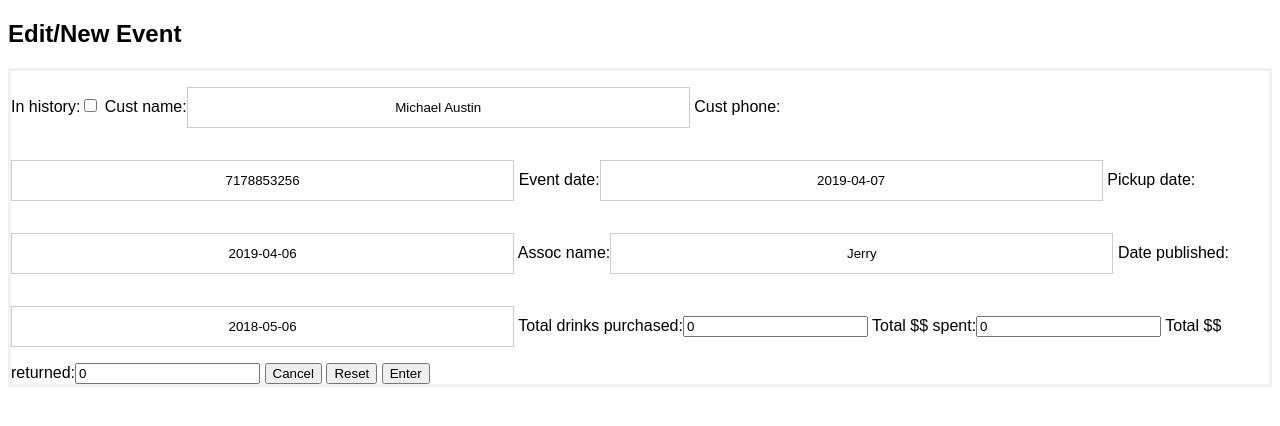
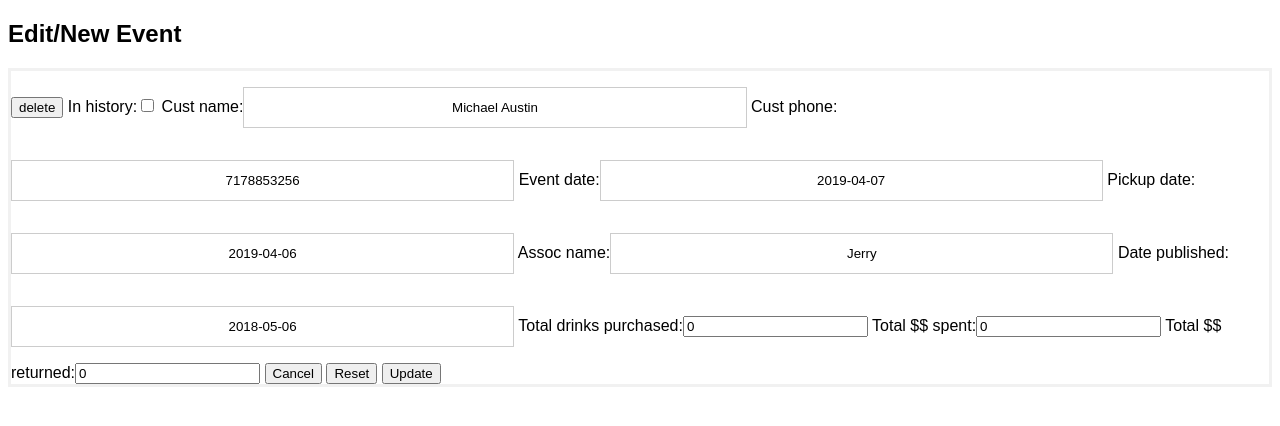
Before and after one commit to MAustin428/event_planner, a Django app: page /edit/37/ in a window 1280 px wide. Shown: the top 426 px of the page. Run offline with Django 3.2, Linux system fonts and the light colour scheme; data comes from the database, SQL or seed files in the repository; both versions use the stored data as it was after the commit.

Commit message:
Back to square -1

```diff
--- a/ep/templates/ep/InformationReader.html
+++ b/ep/templates/ep/InformationReader.html
@@ -68,7 +68,9 @@ span.psw {
 
 <h2>Edit/New Event</h2>
 
-<form action="{% url 'ep:new' %}" method="post">
+<form action="{% url return_func %}" method="post">
+  <input type="submit" name="delete" value="delete">
+
   {% csrf_token %}
 	<!---Customer Name: <input type="text" name="cust_name" value=""><br>
 	Customer Phone #: <input type="text" name="cust_phone" value=""><br>
@@ -80,9 +82,10 @@ span.psw {
 	Return amount: <input type="text" name="return_amt" value=""><br>-->
 
   {{ form }}
-<input type="submit" name="cancel" value="Cancel" formnovalidate="formnovalidate">
-<input type="reset" value="Reset">
-<input type="submit" name="submit" value="Enter">
+
+  <input type="submit" name="cancel" value="Cancel">
+  <input type="reset" value="Reset">
+  <input type="submit" name="submit" value={{ button_value }}>
 </form>
 
 </body>
--- a/ep/templates/ep/summary.html
+++ b/ep/templates/ep/summary.html
@@ -29,7 +29,7 @@
 	      <td>{{ event.cust_name }}</td>
 	      <td>{{ event.event_date }}</td>
 	      <td>{{ event.assoc_name }}</td>
-	      <td class="button"><a href="{% url 'ep:view_event' %}">View</a></td>
+	      <td class="button"><a href="{% url 'ep:view_event' pk=event.pk%}">View</a></td>
 	      <td class="button"><a href="{% url 'ep:update' pk=event.pk %}">Edit</a></td>
 	    </tr>
 	{% endfor %}
--- a/ep/urls.py
+++ b/ep/urls.py
@@ -7,7 +7,7 @@ app_name = 'ep'
 urlpatterns = [
     path('summary', views.summary, name='summary'),
     path('new/', views.new, name='new'),
-    path('event/', views.view_event, name='view_event'),
+    path('event/<pk>/', views.view_event, name='view_event'),
     path('edit/<pk>/', views.update, name='update'),
 
 ]
--- a/ep/views.py
+++ b/ep/views.py
@@ -36,19 +36,27 @@ def new(request):
 				return redirect('ep:summary')
 	else:
 		form = EventForm()
-	return render(request, 'ep/InformationReader.html', {'form': form})
+	return render(request, 'ep/InformationReader.html', {'form': form, 'button_value': 'Enter', 'return_func':'ep:new'})
 
 # Updates existing entry when user presses the save button on the Edit Event page
 def update(request, pk):
 	event = get_object_or_404(Event, pk=pk)
 	if request.method == "POST":
-		form = EventForm(request.POST, instance=event)
-		if form.is_valid():
-			form.save()
+		print(request.method)
+		if 'cancel' in request.POST:
 			return redirect('ep:summary')
+		elif 'delete' in request.POST:
+			event.delete()
+			return redirect('ep:summary')
+		else:
+			form = EventForm(request.POST, instance=event)
+			if form.is_valid():
+				form.save()
+				return redirect('ep:summary')
 	else:
 		form = EventForm(instance=event)
-	return render(request, 'ep/InformationReader.html', {'form': form})
+	return render(request, 'ep/InformationReader.html', {'form': form, 'button_value': 'Update', 'return_func':'ep:update', 'param':event.pk})
+
 
 def view_event(request, pk):
 	event = get_object_or_404(Event, pk=pk)
--- a/planner/urls.py
+++ b/planner/urls.py
@@ -25,5 +25,4 @@ urlpatterns = [
     path('', RedirectView.as_view(url='login'), name='home'),
     path('login', auth_views.login, {'template_name': 'login.html'}, name='login'),
    	path('logout', auth_views.logout, {'template_name': 'logged_out.html'}, name='logout'),
-
 ]
```
Also changed, not shown: db.sqlite3.
